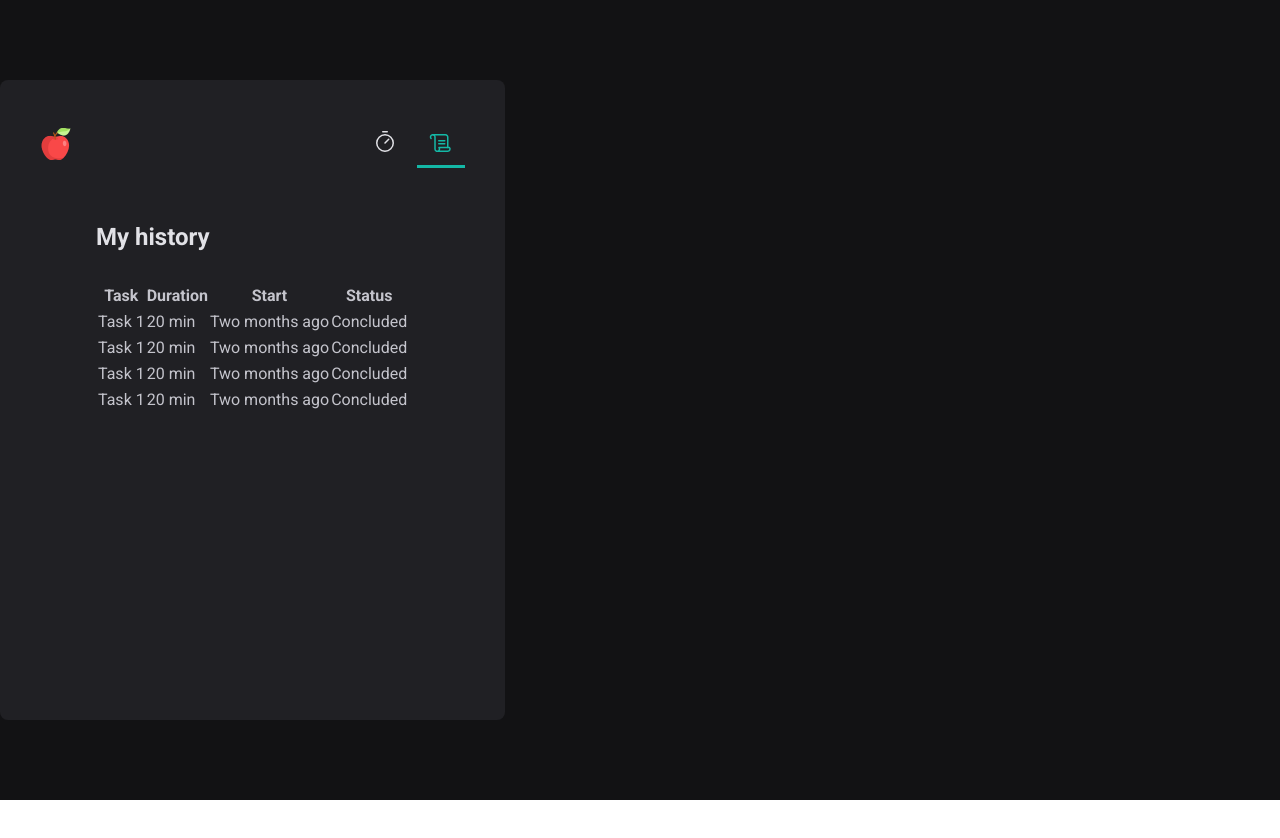
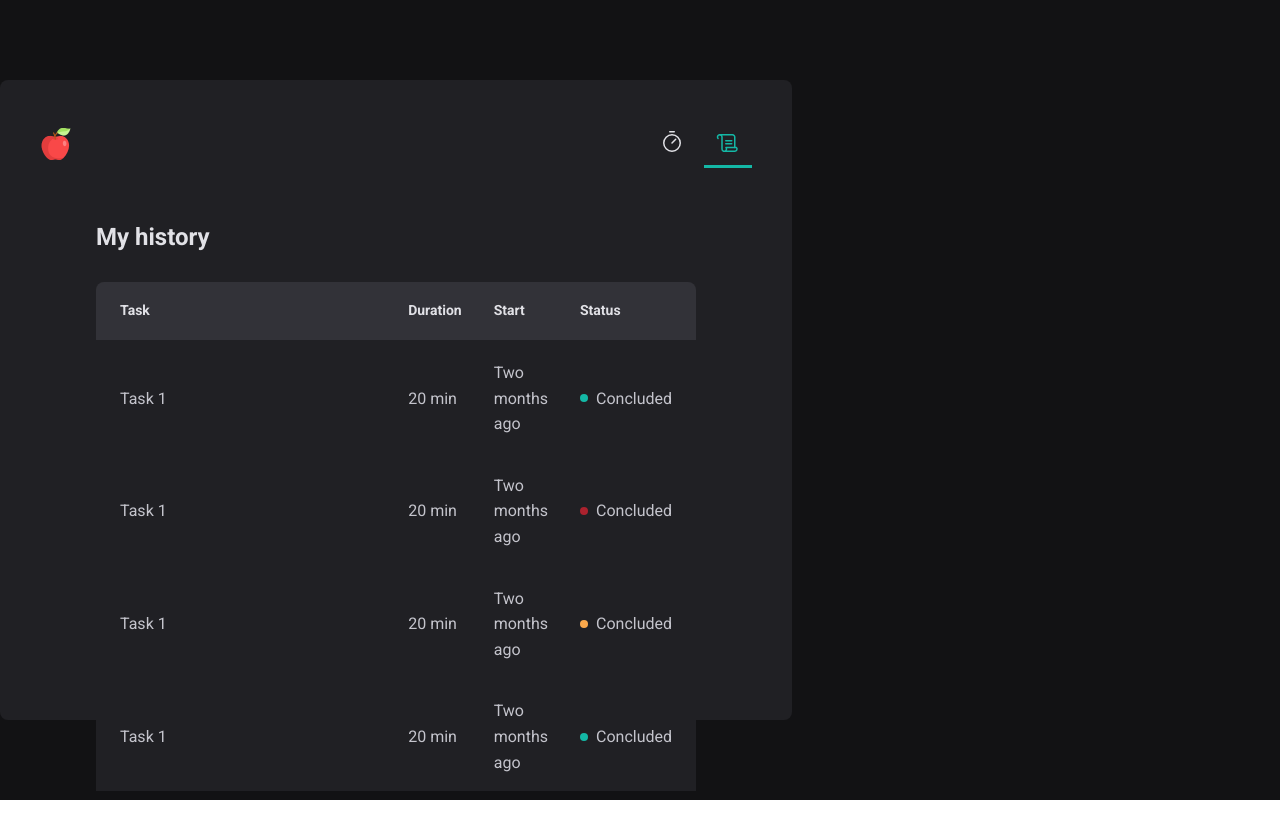
Before and after one commit to devLeticia/chimptok, a React (Vite) app: page /history in a window 1280 px wide. Shown: the top 838 px of the page. Before the commit the page ends 800 px from the top, so only its background shows below. Built offline with nearby package versions, Linux system fonts and the light colour scheme; the HTML template or start-up script is replaced by a standard one.

Commit message:
zod validation and react-hook-form

```diff
--- a/package.json
+++ b/package.json
@@ -10,11 +10,14 @@
     "lint": "eslint src --ext .ts,.tsx --fix"
   },
   "dependencies": {
+    "@hookform/resolvers": "^2.9.11",
     "phosphor-react": "^1.4.1",
     "react": "^18.2.0",
     "react-dom": "^18.2.0",
+    "react-hook-form": "^7.43.5",
     "react-router-dom": "^6.9.0",
-    "styled-components": "^5.3.8"
+    "styled-components": "^5.3.8",
+    "zod": "^3.21.4"
   },
   "devDependencies": {
     "@rocketseat/eslint-config": "^1.2.0",
--- a/src/pages/History/index.tsx
+++ b/src/pages/History/index.tsx
@@ -1,4 +1,4 @@
-import { HistoryContainer, HistoryList } from './styles'
+import { HistoryContainer, HistoryList, Status } from './styles'
 
 export function History() {
   return (
@@ -19,25 +19,33 @@ export function History() {
               <td>Task 1 </td>
               <td>20 min </td>
               <td>Two months ago </td>
-              <td>Concluded </td>
+              <td>
+                <Status statusColor="green">Concluded</Status>
+              </td>
             </tr>
             <tr>
               <td>Task 1 </td>
               <td>20 min </td>
               <td>Two months ago </td>
-              <td>Concluded </td>
+              <td>
+                <Status statusColor="red">Concluded</Status>
+              </td>
             </tr>
             <tr>
               <td>Task 1 </td>
               <td>20 min </td>
               <td>Two months ago </td>
-              <td>Concluded </td>
+              <td>
+                <Status statusColor="yellow">Concluded</Status>
+              </td>
             </tr>
             <tr>
               <td>Task 1 </td>
               <td>20 min </td>
               <td>Two months ago </td>
-              <td>Concluded </td>
+              <td>
+                <Status statusColor="green">Concluded</Status>
+              </td>
             </tr>
           </tbody>
         </table>
--- a/src/pages/History/styles.ts
+++ b/src/pages/History/styles.ts
@@ -15,4 +15,68 @@ export const HistoryList = styled.div`
   flex: 1;
   overflow: auto;
   margin-top: 2rem;
+
+  table {
+    width: 100%;
+    border-collapse: collapse; // one border between table elements
+    min-width: 600px;
+
+    th {
+      background-color: ${(props) => props.theme['gray-600']};
+      padding: 1rem;
+      text-align: left;
+      color: ${(props) => props.theme['gray-100']};
+      font-size: 0.875rem;
+      line-height: 1.6rem;
+
+      &:first-child {
+        border-top-left-radius: 8px;
+        padding-left: 1.5rem;
+      }
+      &:last-child {
+        border-top-right-radius: 8px;
+        padding-right: 1.5rem;
+      }
+    }
+
+    td {
+      background-color: ${(props) => props.theme['gray-800']};
+      border-top: 4px solid ${(props) => props.theme['gray-800']};
+      padding: 1rem;
+      font-size: 0.875 rem;
+      line-height: 1.6;
+      &:first-child {
+        width: 50%;
+        padding-left: 1.5rem;
+      }
+      &:last-child {
+        padding-right: 1.5rem;
+      }
+    }
+  }
 `
+
+const STATUS_COLORS = {
+  yellow: 'yellow-500',
+  green: 'green-500',
+  red: 'red-500',
+} as const
+
+interface StatusProps {
+  statusColor: keyof typeof STATUS_COLORS
+}
+
+export const Status = styled.span<StatusProps>`
+  display: flex;
+  align-items: center;
+  gap: 0.5rem;
+
+  &::before {
+    content: '';
+    width: 0.5rem;
+    height: 0.5rem;
+    border-radius: 9999px;
+    background-color: ${(props) =>
+      props.theme[STATUS_COLORS[props.statusColor]]};
+  }
+`
--- a/src/pages/Home/index.tsx
+++ b/src/pages/Home/index.tsx
@@ -1,4 +1,8 @@
 import { Play } from 'phosphor-react'
+import { useForm } from 'react-hook-form'
+import { zodResolver } from '@hookform/resolvers/zod'
+import * as zod from 'zod'
+
 import {
   CountdownContainer,
   FormContainer,
@@ -9,16 +13,49 @@ import {
   TaskInput,
 } from './styles'
 
+const newCycleFormValidationSchema = zod.object({
+  task: zod.string().min(3, 'Write the task'),
+  minutesAmount: zod
+    .number()
+    .min(5, 'Cycle must be at lest 5 minutes')
+    .max(60, 'interval must be max of 60 minutes'),
+})
+
+// type - criar tipagem a partir de outra variavel ou referencia - interface: definir o objeto
+// interface NewCycleFormData {
+//   task: string
+//   minutesAmount: number
+// }
+
+type NewCycleFormData = zod.infer<typeof newCycleFormValidationSchema>
+
 export function Home() {
+  const { register, handleSubmit, watch, reset } = useForm<NewCycleFormData>({
+    resolver: zodResolver(newCycleFormValidationSchema),
+    defaultValues: {
+      task: '',
+      minutesAmount: 0,
+    },
+  })
+
+  function handleCreateNewCycle(data: any) {
+    console.log(data)
+    reset()
+  }
+
+  const task = watch('task')
+  const isSubmitDisabled = !task
+
   return (
     <HomeContainer>
-      <form action="">
+      <form onSubmit={handleSubmit(handleCreateNewCycle)}>
         <FormContainer>
           <label htmlFor="task">I will work in</label>
           <TaskInput
             id="task"
             list="task-suggestions"
             placeholder="Give a name to your project"
+            {...register('task')}
           />
 
           <datalist id="task-suggestions">
@@ -35,7 +72,7 @@ export function Home() {
             placeholder="00"
             step={5}
             min={5}
-            max={60}
+            {...register('minutesAmount', { valueAsNumber: true })}
           />
 
           <span>minutes.</span>
@@ -49,7 +86,7 @@ export function Home() {
           <span>0</span>
         </CountdownContainer>
 
-        <StartCountdownButton disabled type="submit">
+        <StartCountdownButton disabled={isSubmitDisabled} type="submit">
           <Play size={24} />
           Start
         </StartCountdownButton>
```
Also changed, not shown: 1 other file (tests, documents, lock files or other folders).
